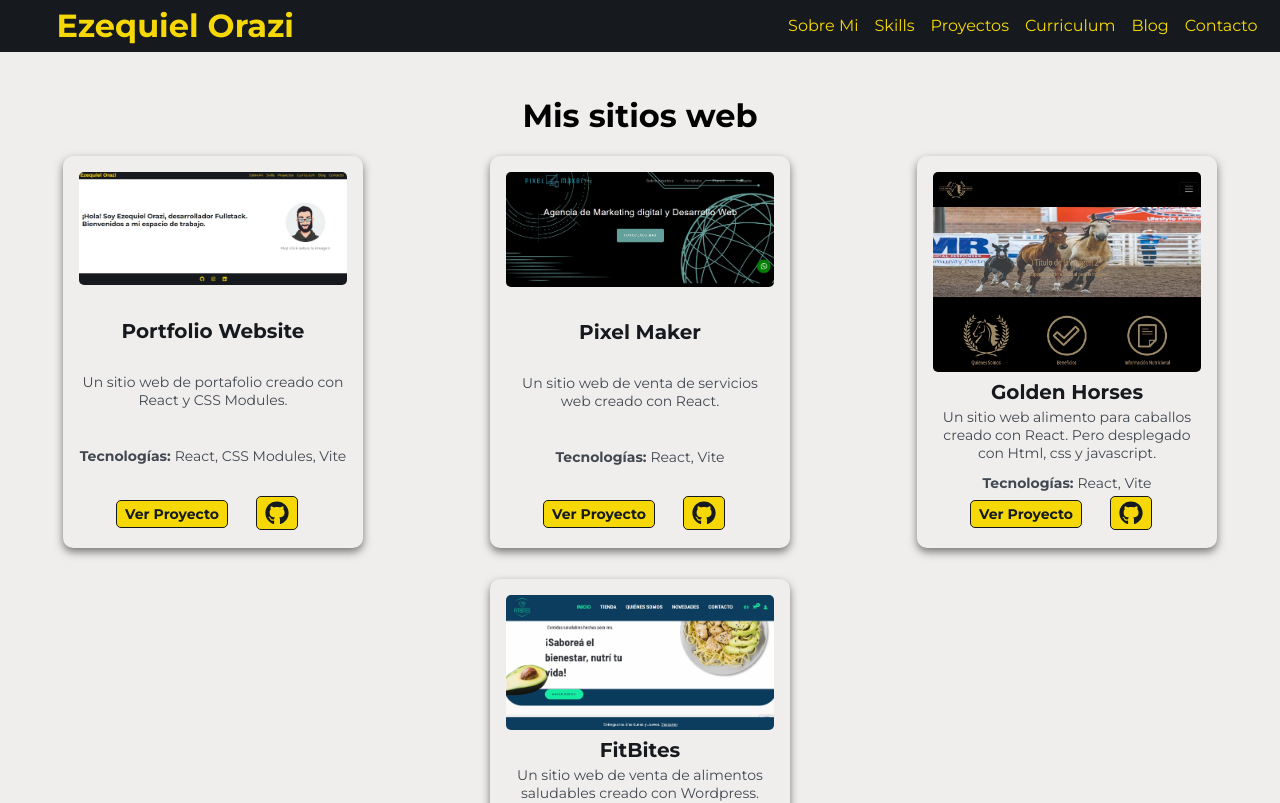
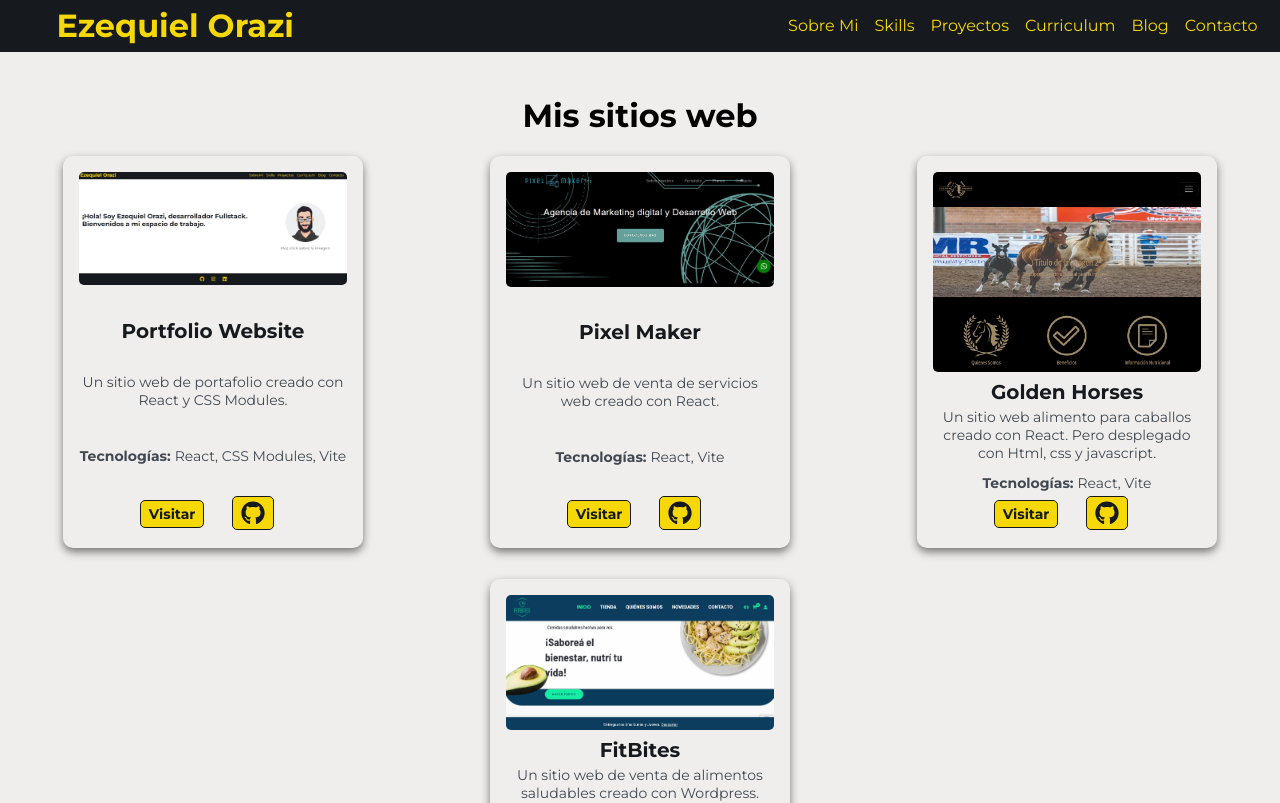
Before and after one commit to Ezzeorazi/mi-portafolio, a React (Vite) app: page /project in a window 1280 px wide. Shown: the top 803 px of the page. Built offline with nearby package versions, Linux system fonts and the light colour scheme.

Commit message:
Change:project

```diff
--- a/src/components/ProjectCard/ProjectCard.jsx
+++ b/src/components/ProjectCard/ProjectCard.jsx
@@ -21,7 +21,7 @@ const ProjectCard = ({
       </p>
       <div className={styles.links}>
         <a href={liveLink} target="_blank" rel="noopener noreferrer">
-          Ver Proyecto
+          Visitar
         </a>
         {repoLink && (
           <div className={styles.link}>
```
